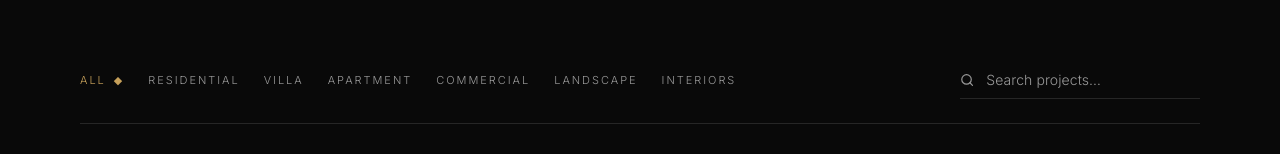
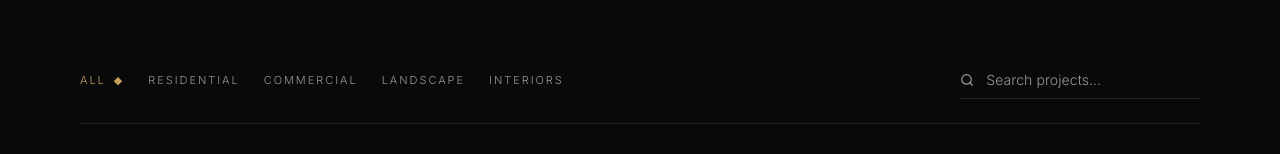
Before and after one commit to ssarchitectandinterior/ss_architect, a React (Vite) app: page /projects in a window 1280 px wide. Shown: the part 638-792 px from the top of the page. Built offline with nearby package versions, Linux system fonts and the light colour scheme; no server answers; the database is empty.

Commit message:
admin panal fix

```diff
--- a/src/data/projects.ts
+++ b/src/data/projects.ts
@@ -1,7 +1,7 @@
 export type Project = {
   slug: string;
   title: string;
-  category: 'Residential' | 'Villa' | 'Apartment' | 'Commercial' | 'Landscape' | 'Interiors' | string;
+  category: 'Residential' | 'Commercial' | 'Landscape' | 'Interiors' | string;
   location: string;
   area: string;
   year: number;
@@ -19,5 +19,5 @@ export type Project = {
 
 export const projects: Project[] = [];
 
-export const categories = ['All', 'Residential', 'Villa', 'Apartment', 'Commercial', 'Landscape', 'Interiors'] as const;
-export const categoryOptions = ['Residential', 'Villa', 'Apartment', 'Commercial', 'Landscape', 'Interiors'] as const;
+export const categories = ['All', 'Residential', 'Commercial', 'Landscape', 'Interiors'] as const;
+export const categoryOptions = ['Residential', 'Commercial', 'Landscape', 'Interiors'] as const;
--- a/src/pages/Projects.tsx
+++ b/src/pages/Projects.tsx
@@ -53,9 +53,7 @@ export default function Projects() {
         const pCat = (p.category || '').trim();
         if (pCat === cat) {
           matchesCat = true;
-        } else if (cat === 'Residential' && (pCat === 'Residential' || pCat === 'Residential Villa')) {
-          matchesCat = true;
-        } else if (cat === 'Villa' && (pCat === 'Villa' || pCat === 'Residential Villa')) {
+        } else if (cat === 'Residential' && (pCat === 'Residential' || pCat === 'Residential Villa' || pCat === 'Villa' || pCat === 'Apartment')) {
           matchesCat = true;
         } else if (cat === 'Interiors' && (pCat === 'Interior' || pCat === 'Interiors' || pCat === 'Interior Design')) {
           matchesCat = true;
```
